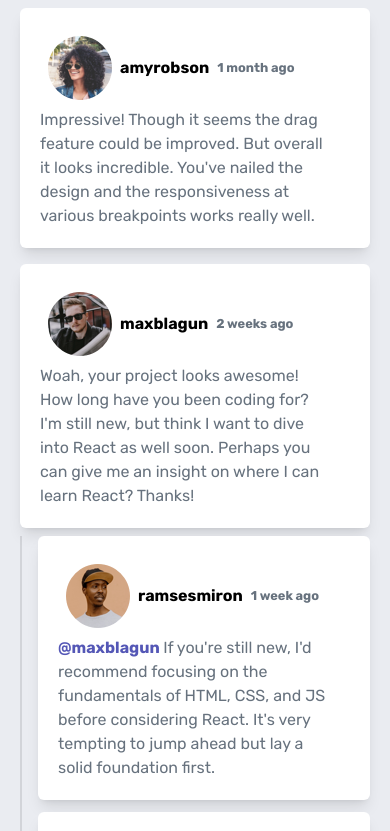
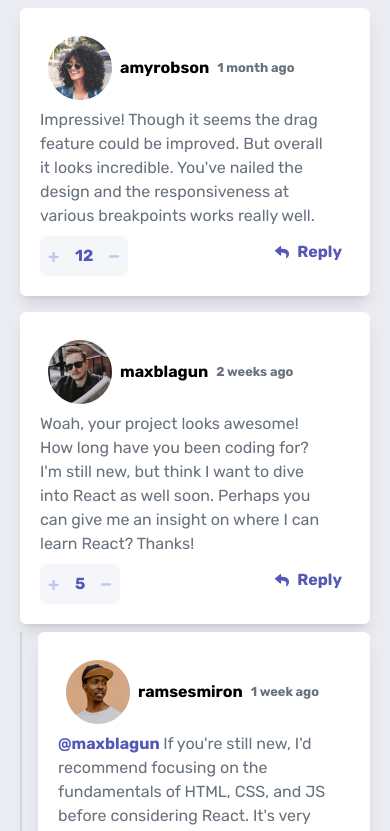
Before and after one commit to emanuel-ra/Interactive-comments-section, a React (Vite) app: page / in a window 390 px wide. Shown: the top 831 px of the page. Built offline with nearby package versions, Linux system fonts and the light colour scheme.

Commit message:
hay un error al crear un nuevo comentario, se termino de hacer responsivos los Post

```diff
--- a/package.json
+++ b/package.json
@@ -22,7 +22,7 @@
     "@vitejs/plugin-react-swc": "^3.0.0",
     "autoprefixer": "^10.4.14",
     "eslint": "^8.38.0",
-    "eslint-plugin-react": "^7.32.2",
+    "eslint-plugin-react": "^7.25.3",
     "eslint-plugin-react-hooks": "^4.6.0",
     "eslint-plugin-react-refresh": "^0.3.4",
     "postcss": "^8.4.24",
--- a/src/components/Post.jsx
+++ b/src/components/Post.jsx
@@ -1,15 +1,16 @@
 import { useId, useState } from "react";
 import { usePosts } from "../hooks/usePosts"
-import { iconDelete, iconEdit, iconMinus, iconPlus, iconReply } from "../assets/images";
-import  BodyPost  from "./BodyPost"
-import  ReplyPost  from "./ReplyPost"
+import BodyPost  from "./BodyPost"
+import ReplyPost  from "./ReplyPost"
 import EditPost from "./EditPost";
 import { timeAgo } from "../utils/post";
 import PostScoreButtons from "./PostScoreButtons";
+import PostActions from "./PostActions";
 
 export default function Post({ data , currentUser, mainPostId }) {
     const [reply,setReply] = useState(false)
     const [edit,setEdit] = useState(false)
+    const { username } = data.user
 
     const { plusScore, minusScore, confirmDeletePost, setConfirmDeletePost,setDeletePost } = usePosts();
 
@@ -40,10 +41,12 @@ export default function Post({ data , currentUser, mainPostId }) {
         minusScore(post)
     }
 
+    const isUserLogged = currentUser===username ? true:false
+
     return (
         <>
             <article className="post">
-                <div className='hidden btn-group'>
+                <div className='hidden lg:flex btn-group'>
                     <PostScoreButtons handleScorePlus={handleScorePlus} handleScoreMinus={handleScoreMinus} score={data.score} />
                 </div>
 
@@ -58,29 +61,24 @@ export default function Post({ data , currentUser, mainPostId }) {
                             <small className='font-semibold text-grayish-blue'>{(Number.isInteger(data.createdAt)) ? timeAgo(data.createdAt):data.createdAt}</small>
                         </span>
 
-                        <span className='lg:p-2 lg:flex lg:gap-2 hidden'>
-                            {(currentUser!==data.user.username) &&
-                                <button className='flex gap-2 items-center text-moderate-blue font-semibold hover:opacity-50' onClick={handleReply}>
-                                    <img src={iconReply} alt="Reply" /> Reply
-                                </button>
-                            }
-
-                            {(currentUser===data.user.username) &&
-                                <button className='flex gap-2 items-center text-moderate-blue font-semibold hover:opacity-50' onClick={handleDelete} >
-                                    <img src={iconDelete} alt="Reply" /> Delete
-                                </button>
-                            }
-
-                            {(currentUser===data.user.username) &&
-                                <button className='flex gap-2 items-center text-moderate-blue font-semibold hover:opacity-50' onClick={handleEdit} >
-                                    <img src={iconEdit} alt="Reply" /> Edit
-                                </button>
-                            }
-                        </span>
+                        <div className='hidden lg:p-2 lg:flex lg:gap-2 lg:block'>
+                            <PostActions isUserLogged={isUserLogged} handleReply={handleReply} handleDelete={handleDelete} handleEdit={handleEdit} />
+                        </div>
                     </div>
 
                     {!edit && <BodyPost key={bodyPostId} data={data} currentUser={currentUser} mainPostId={mainPostId} />}
+
                     {edit && <EditPost key={EditPostId} data={data} currentUser={currentUser} mainPostId={mainPostId} edit={edit} setEdit={setEdit} />}
+
+                    <div className="flex justify-between">
+                        <div className='btn-group mt-2 flex lg:hidden'>
+                            <PostScoreButtons handleScorePlus={handleScorePlus} handleScoreMinus={handleScoreMinus} score={data.score} />
+                        </div>
+                        <div className='p-2 flex gap-2 lg:hidden '>
+                            <PostActions isUserLogged={isUserLogged} handleReply={handleReply} handleDelete={handleDelete} handleEdit={handleEdit} />
+                        </div>
+                    </div>
+
                 </div>
 
             </article>
--- /dev/null
+++ b/src/components/PostActions.jsx
@@ -0,0 +1,27 @@
+import { iconDelete, iconEdit, iconReply } from "../assets/images";
+
+function PostActions({ isUserLogged, handleReply, handleDelete, handleEdit }) {
+  return (
+    <>
+        {(!isUserLogged) &&
+            <button className='flex gap-2 items-center text-moderate-blue font-semibold hover:opacity-50' onClick={handleReply}>
+                <img src={iconReply} alt="Reply" /> Reply
+            </button>
+        }
+
+        {(isUserLogged) &&
+            <button className='flex gap-2 items-center text-moderate-blue font-semibold hover:opacity-50' onClick={handleDelete} >
+                <img src={iconDelete} alt="Reply" /> Delete
+            </button>
+        }
+
+        {(isUserLogged) &&
+            <button className='flex gap-2 items-center text-moderate-blue font-semibold hover:opacity-50' onClick={handleEdit} >
+                <img src={iconEdit} alt="Reply" /> Edit
+            </button>
+        }
+    </>
+  )
+}
+
+export default PostActions
--- a/src/components/Posts.jsx
+++ b/src/components/Posts.jsx
@@ -2,11 +2,11 @@ import Post from "./Post"
 
 export default function Posts({ data, currentUser }) {
 
-    //const username  = data.currentUser.username
+  //const username  = data.currentUser.username
   return (
     <>
       <section className='flex flex-col items-end gap-2'>
-          <Post data={data} currentUser={currentUser} mainPostId={data.id} />
+          <Post key={data.id} data={data} currentUser={currentUser} mainPostId={data.id} />
           <div className='replies-container mb-2'>
               {data.replies.map( reply => (
                   <Post key={`${reply.id}`} data={reply} currentUser={currentUser} mainPostId={data.id} />
--- a/src/index.css
+++ b/src/index.css
@@ -37,17 +37,17 @@
   .post > .body > .content{
     @apply text-grayish-blue pr-5
   }
-  .post > .btn-group{
-    @apply lg:flex lg:flex-col lg:h-24 lg:block
+  .post .btn-group{
+    @apply lg:flex-col lg:h-24
   }
-  .post > .btn-group button{
-    @apply w-8 h-1/3  p-2 flex justify-center items-center bg-very-light-gray font-bold text-moderate-blue
+  .post .btn-group button{
+    @apply lg:w-8 lg:h-1/3  p-2 flex justify-center items-center bg-very-light-gray font-bold text-moderate-blue
   }
-  .post > .btn-group button:first-child{
-    @apply rounded-t-md
+  .post .btn-group button:first-child{
+    @apply rounded-l-md lg:rounded-l-none lg:rounded-t-md
   }
-  .post > .btn-group button:last-child{
-    @apply rounded-b-md
+  .post .btn-group button:last-child{
+    @apply rounded-r-md lg:rounded-r-none lg:rounded-b-md
   }
   .replies-container{
     @apply w-full lg:w-[85%] flex flex-col gap-3 border-l-2 pl-4 lg:pl-10 border-black/10
@@ -56,7 +56,7 @@
     @apply w-full flex flex-wrap lg:flex-nowrap lg:flex-row bg-white rounded-md p-5 gap-5 shadow-lg
   }
   .form-edit-post{
-    @apply w-full flex bg-white p-5 gap-5
+    @apply w-full flex flex-col gap-2 lg:flex-row bg-white lg:p-5 lg:gap-5
   }
   .btn{
     @apply rounded-sm py-2 px-4 rounded-md
```
Also changed, not shown: 1 other file (tests, documents, lock files or other folders).
